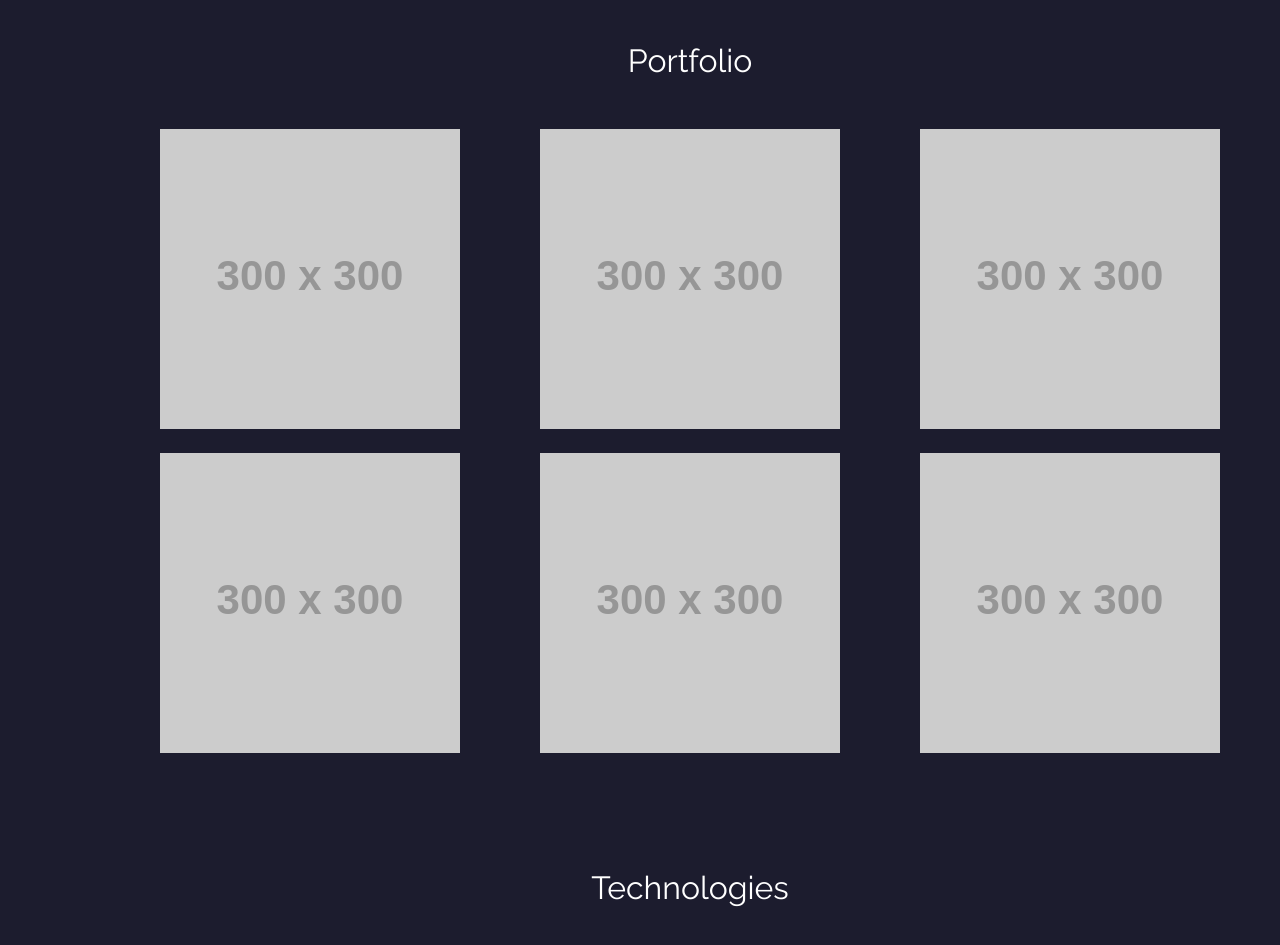
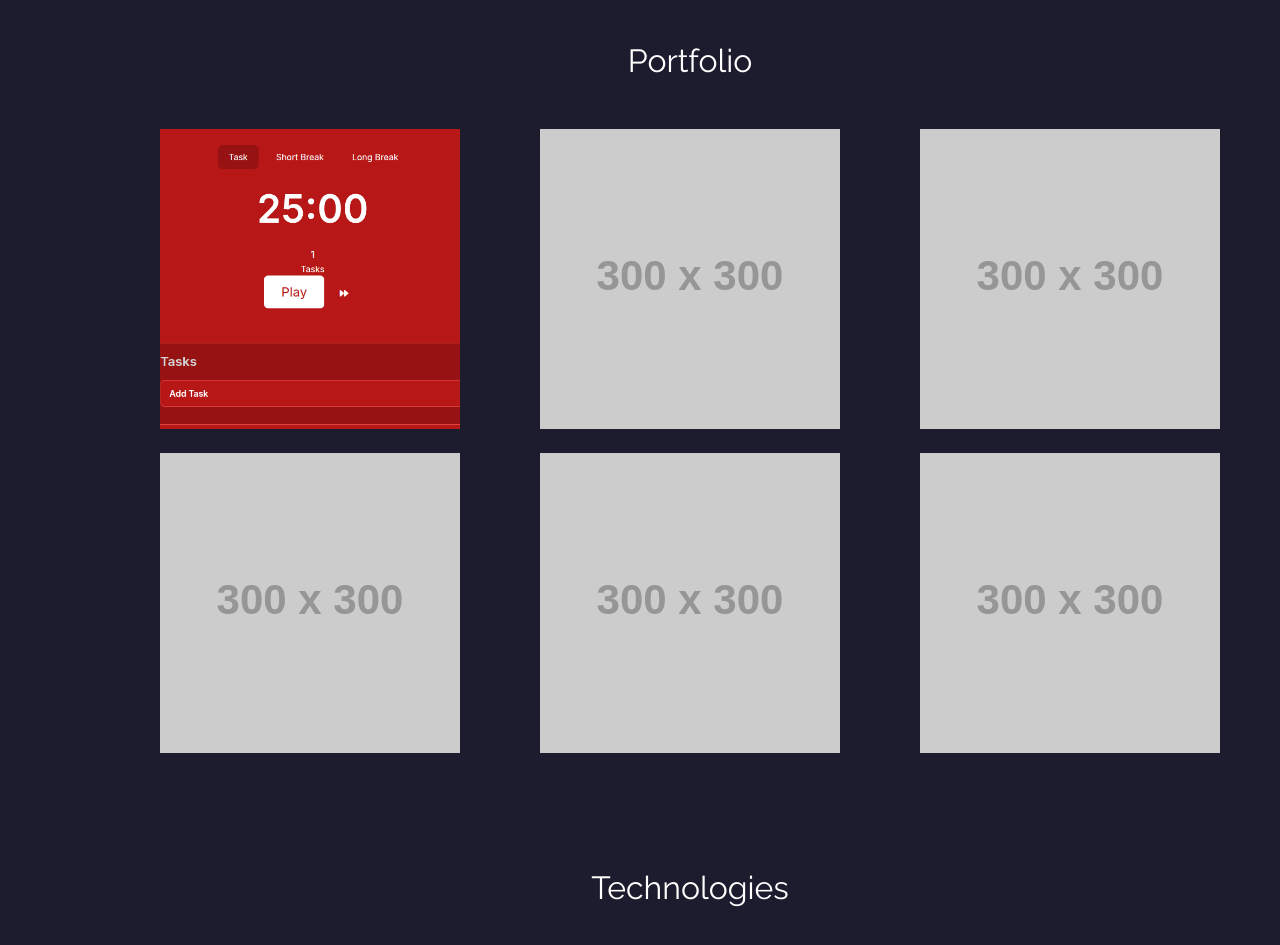
Before and after one commit to JavierBeltranHMO/portfolio, a website: page en/index.html in a window 1280 px wide. Shown: the part 2880-3825 px from the top of the page. Drawn offline with Linux system fonts and the light colour scheme; placeholder pictures from the web are drawn by us.

Commit message:
added project to portfolio

```diff
--- a/css/main.css
+++ b/css/main.css
@@ -560,6 +560,12 @@ Portfolio
   bottom: 0;
 }
 
+.fixed-size-img {
+  width: 300px;
+  height: 300px;
+  object-fit: cover;
+}
+
 /* ###############################################################
 technologies
 #################################################################*/
--- a/en/index.html
+++ b/en/index.html
@@ -260,7 +260,7 @@
                 <div class="row gy-4 isotope-container">
                     <!-- portfolio item -->
                     <div class="col-lg-4 col-md-6 portfolio-item isotope-item">
-                        <img src="https://placehold.co/300x300" class="img-fluid" alt="Pomodoro timer -screenshot">
+                        <img src="../images/pomodoro.png" class="img-fluid fixed-size-img" alt="Pomodoro timer -screenshot">
                         <div class="portfolio-info">
                             <h4>Pomodoro Timer</h4>
                             <p>HTML | CSS | JavaScript</p>
@@ -270,7 +270,7 @@
 
                     <!-- portfolio item -->
                     <div class="col-lg-4 col-md-6 portfolio-item isotope-item">
-                        <img src="https://placehold.co/300x300" class="img-fluid" alt="Bootstrap Project">
+                        <img src="https://placehold.co/300x300" class="img-fluid fixed-size-img" alt="Bootstrap Project">
                         <div class="portfolio-info">
                             <h4>Landing Page</h4>
                             <p>Bootstrap | SCSS | JS</p>
@@ -280,7 +280,7 @@
 
                     <!-- portfolio item -->
                     <div class="col-lg-4 col-md-6 portfolio-item isotope-item">
-                        <img src="https://placehold.co/300x300" class="img-fluid" alt="Bootstrap Project">
+                        <img src="https://placehold.co/300x300" class="img-fluid fixed-size-img" alt="Bootstrap Project">
                         <div class="portfolio-info">
                             <h4>Board App</h4>
                             <p>Ruby on Rails | PostgreSQL</p>
@@ -290,7 +290,7 @@
 
                     <!-- portfolio item -->
                     <div class="col-lg-4 col-md-6 portfolio-item isotope-item">
-                        <img src="https://placehold.co/300x300" class="img-fluid" alt="Bootstrap Project">
+                        <img src="https://placehold.co/300x300" class="img-fluid fixed-size-img" alt="Bootstrap Project">
                         <div class="portfolio-info">
                             <h4>Blog Platform</h4>
                             <p>Python | Bootstrap | Django</p>
@@ -300,7 +300,7 @@
 
                     <!-- portfolio item -->
                     <div class="col-lg-4 col-md-6 portfolio-item isotope-item">
-                        <img src="https://placehold.co/300x300" class="img-fluid" alt="Bootstrap Project">
+                        <img src="https://placehold.co/300x300" class="img-fluid fixed-size-img" alt="Bootstrap Project">
                         <div class="portfolio-info">
                             <h4>Client Portal</h4>
                             <p>PHP | MySQL | Vanilla JS</p>
@@ -310,7 +310,7 @@
 
                     <!-- portfolio item -->
                     <div class="col-lg-4 col-md-6 portfolio-item isotope-item">
-                        <img src="https://placehold.co/300x300" class="img-fluid" alt="Bootstrap Project">
+                        <img src="https://placehold.co/300x300" class="img-fluid fixed-size-img" alt="Bootstrap Project">
                         <div class="portfolio-info">
                             <h4>CMS Website</h4>
                             <p>Wagtail | Django | PostgreSQL</p>
```
Also changed, not shown: es/index.html (+6 -6 lines), images/pomodoro.png (added).
